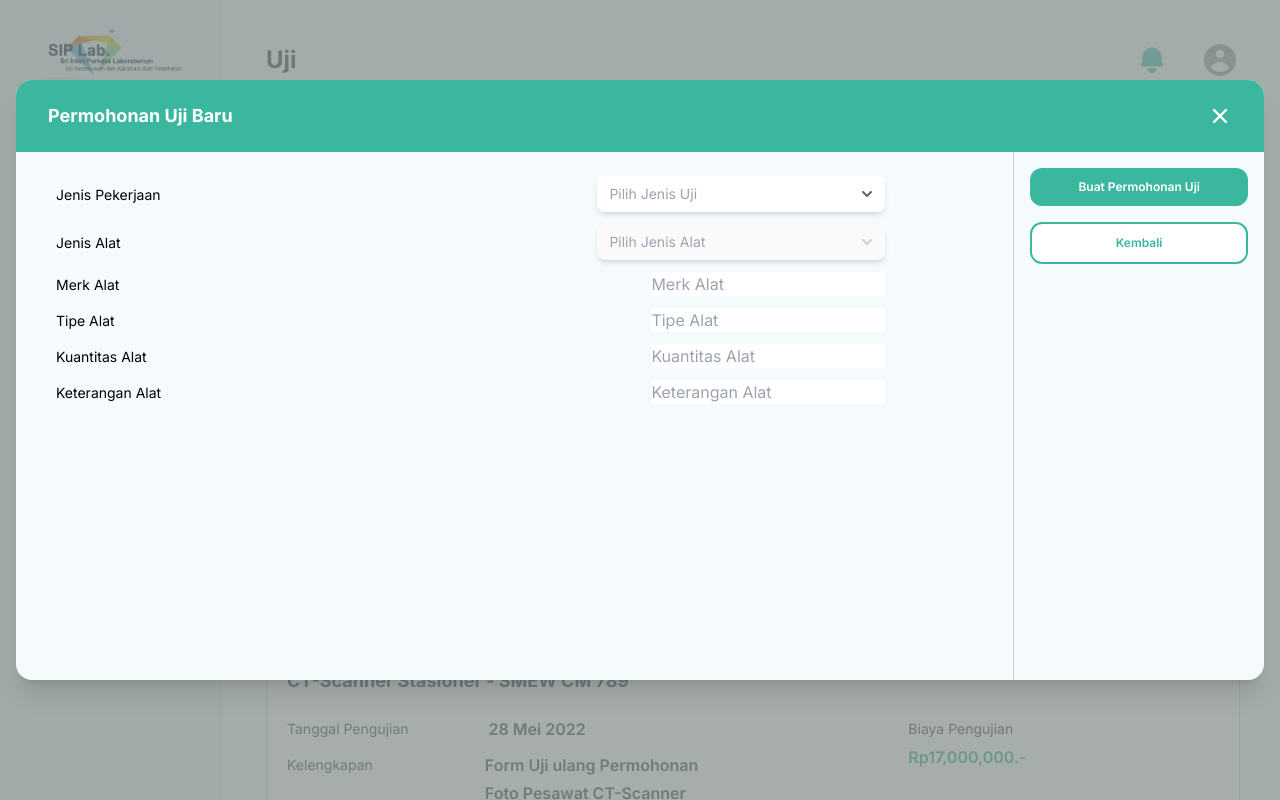
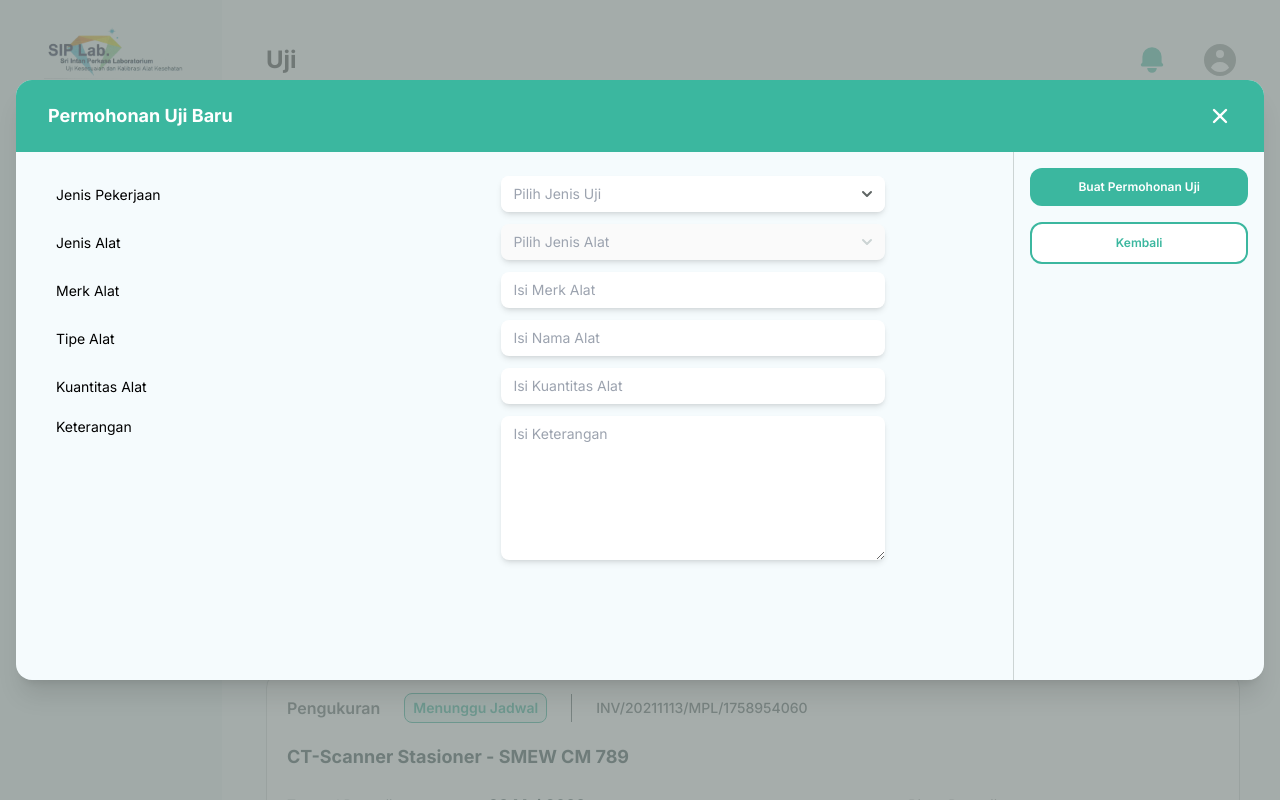
Before and after one commit to AdlanHawari/lab-webapp, a Next.js app: page /client/uji in a window 1280 px wide. Both pictures are taken after a click on the button "Buat Permohonan Uji". Shown: the top 800 px of the page. Built offline with nearby package versions, Linux system fonts and the light colour scheme.

Commit message:
status filter

```diff
--- /dev/null
+++ b/components/base/filter/StatusFilter.jsx
@@ -0,0 +1,71 @@
+import QuickFilterButton from 'components/small/button_small/QuickFilterButton'
+import Title1 from 'components/small/typography/Title1'
+import TitleSmall from 'components/small/typography/TitleSmall'
+import React from 'react'
+
+export default function StatusFilter() {
+  return (
+    <div className='flex items-center space-x-3'>
+        <Title1>
+            Status
+        </Title1>
+        <div className="flex space-x-1">
+            <QuickFilterButton className="bg-primary-lighten10 border-primary-darken10">
+                <TitleSmall className="text-primary-darken10">
+                    Semua
+                </TitleSmall>
+            </QuickFilterButton>
+            <QuickFilterButton>
+                <TitleSmall className="text-grey-700">
+                    Pengajuan
+                </TitleSmall>
+            </QuickFilterButton>
+            <QuickFilterButton>
+                <TitleSmall className="text-grey-700">
+                    Konfirmasi Penawaran
+                </TitleSmall>
+            </QuickFilterButton>
+            <QuickFilterButton>
+                <TitleSmall className="text-grey-700">
+                    Kaji Ulang Pengajuan
+                </TitleSmall>
+            </QuickFilterButton>
+            <QuickFilterButton>
+                <TitleSmall className="text-grey-700">
+                    Menunggu Konfirmasi
+                </TitleSmall>
+            </QuickFilterButton>
+            <QuickFilterButton>
+                <TitleSmall className="text-grey-700">
+                    Menuggu Jadwal
+                </TitleSmall>
+            </QuickFilterButton>
+            <QuickFilterButton>
+                <TitleSmall className="text-grey-700">
+                    Dijadwalkan
+                </TitleSmall>
+            </QuickFilterButton>
+            <QuickFilterButton>
+                <TitleSmall className="text-grey-700">
+                    Dalam Pengolahan
+                </TitleSmall>
+            </QuickFilterButton>
+            <QuickFilterButton>
+                <TitleSmall className="text-grey-700">
+                    Submit Balis
+                </TitleSmall>
+            </QuickFilterButton>
+            <QuickFilterButton>
+                <TitleSmall className="text-grey-700">
+                    Selesai
+                </TitleSmall>
+            </QuickFilterButton>
+            <QuickFilterButton>
+                <TitleSmall className="text-grey-700">
+                    Batal
+                </TitleSmall>
+            </QuickFilterButton>
+        </div>
+    </div>
+  )
+}
--- a/components/big/FormPermohonanUji.jsx
+++ b/components/big/FormPermohonanUji.jsx
@@ -130,10 +130,11 @@ export default function FormPermohonanUji() {
                         </Body1>
                         <div className="block">
                             <input
+                                className="w-96 border-none focus:ring-0 py-2 px-3 text-sm leading-5 text-gray-900 rounded-lg shadow-md"
                                 id="brand"
                                 name="brand"
                                 type="text"
-                                placeholder="Merk Alat"
+                                placeholder="Isi Merk Alat"
                                 onChange={formik.handleChange}
                                 onBlur={formik.handleBlur}
                                 value={formik.values.brand}
@@ -151,13 +152,14 @@ export default function FormPermohonanUji() {
                         </Body1>
                         <div className="block">
                             <input
+                                className="w-96 border-none focus:ring-0 py-2 px-3 text-sm leading-5 text-gray-900 rounded-lg shadow-md"
                                 id="name"
                                 name="name"
                                 type="text"
-                                placeholder="Tipe Alat"
+                                placeholder="Isi Nama Alat"
                                 onChange={formik.handleChange}
                                 onBlur={formik.handleBlur}
-                                value={formik.values.brand}
+                                value={formik.values.name}
                                 />
                             {formik.touched.name && formik.errors.name ?
                                 <p className="text-error">{formik.errors.name}</p>
@@ -172,10 +174,11 @@ export default function FormPermohonanUji() {
                         </Body1>
                         <div className="block">
                             <input
+                                className="w-96 border-none focus:ring-0 py-2 px-3 text-sm leading-5 text-gray-900 rounded-lg shadow-md"
                                 id="quantity"
                                 name="quantity"
-                                type="text"
-                                placeholder="Kuantitas Alat"
+                                type="number"
+                                placeholder="Isi Kuantitas Alat"
                                 onChange={formik.handleChange}
                                 onBlur={formik.handleBlur}
                                 value={formik.values.quantity}
@@ -187,16 +190,17 @@ export default function FormPermohonanUji() {
                             }
                         </div>
                     </div>
-                    <div className='flex items-center justify-between'>
+                    <div className='flex items-start justify-between'>
                         <Body1>
-                            Keterangan Alat
+                            Keterangan
                         </Body1>
                         <div className="block">
-                            <input
+                            <textarea
+                                className="w-96 h-36 border-none focus:ring-0 py-2 px-3 text-sm leading-5 text-gray-900 rounded-lg shadow-md"
                                 id="description"
                                 name="description"
-                                type="number"
-                                placeholder="Keterangan Alat"
+                                type="text"
+                                placeholder="Isi Keterangan"
                                 onChange={formik.handleChange}
                                 onBlur={formik.handleBlur}
                                 value={formik.values.description}
--- /dev/null
+++ b/components/small/button_small/QuickFilterButton.jsx
@@ -0,0 +1,14 @@
+import classNames from 'classnames'
+import React from 'react'
+
+export default function QuickFilterButton({className, children}) {
+  return (
+    <button className= {classNames(
+        "block p-2.5 bg-grey-50 rounded-md border border-grey-300 button-small leading-normal ",
+        className
+    )}
+    >
+        {children}
+    </button>
+  )
+}
--- a/components/small/single_menu/CustomComboBox.jsx
+++ b/components/small/single_menu/CustomComboBox.jsx
@@ -37,7 +37,7 @@ import { Fragment, useState, useEffect } from "react";
 
 
   return (
-    <div className="w-72 ">
+    <div className="w-96 ">
 
       <Combobox
       disabled={disabled}
--- a/components/small/small_card/SmallCard.jsx
+++ b/components/small/small_card/SmallCard.jsx
@@ -3,8 +3,11 @@ import Body1 from "../typography/Body1";
 import Body3 from "../typography/Body3";
 import Title1 from "../typography/Title1";
 import Title2Med from "../typography/Title2Med";
+import { useState } from "react";
+import PermohonanUjiModal from "components/big/PermohonanUjiModal";
 
 export default function SmallCard({data}) {
+    const [isDetailOpen, setIsDetailOpen] = useState(false)
   return (
     <div className="block w-full border border-cardStrokes rounded-2xl p-5 space-y-5 bg-white">
         <div className="flex items-center space-x-6 divide-x divide-x-black-400 ">
@@ -93,11 +96,16 @@ export default function SmallCard({data}) {
 
         </div>
         <div className="flex justify-end">
-            <Button type="primary_default" className="w-auto px-5 py-0.5">
+            <Button type="primary_default" className="w-auto px-5 py-0.5"
+            onClick={()=>setIsDetailOpen(true)}>
                 Lihat Detail
             </Button>
         </div>
 
+        {isDetailOpen &&
+          <PermohonanUjiModal isOpen={isDetailOpen} setIsOpen={setIsDetailOpen}/>
+        }
+
     </div>
   )
 }
--- /dev/null
+++ b/components/small/typography/TitleSmall.jsx
@@ -0,0 +1,15 @@
+import classNames from 'classnames'
+import React from 'react'
+
+export default function TitleSmall({className, children}) {
+  return (
+    <div className={classNames(
+        'title-small',
+        className
+        )
+    }
+    >
+        {children}
+    </div>
+  )
+}
--- a/pages/client/uji/index.js
+++ b/pages/client/uji/index.js
@@ -1,6 +1,7 @@
 import { PlusIcon } from "@heroicons/react/solid";
 import BaseLayout from "components/base/BaseLayout"
 import DateFilter from "components/base/filter/DateFilter";
+import StatusFilter from "components/base/filter/StatusFilter";
 import PermohonanUjiModal from "components/big/PermohonanUjiModal";
 import SmallCard from "components/small/small_card/SmallCard";
 import { clientUji } from "constants/test_objects/clientUji";
@@ -18,6 +19,8 @@ export default function ClientUjiPage() {
   return(
     // <div className="flex flex-col divide-y divide-grey-200 space-y-5">
       <div className="flex flex-col divide-y divide-grey-200 space-y-5">
+        <div className="block space-y-6">
+
           <div className="flex justify-between">
             <DateFilter/>
             <button className="flex items-center space-x-2 bg-primary button-base text-white px-5 py-2 rounded-xl"
@@ -27,6 +30,8 @@ export default function ClientUjiPage() {
                 Buat Permohonan Uji
               </p>
             </button>
+          </div>
+          <StatusFilter/>
         </div>
 
         <ul className="pt-5 space-y-5">
```
Lines whose indentation alone changed are shown as unchanged.
